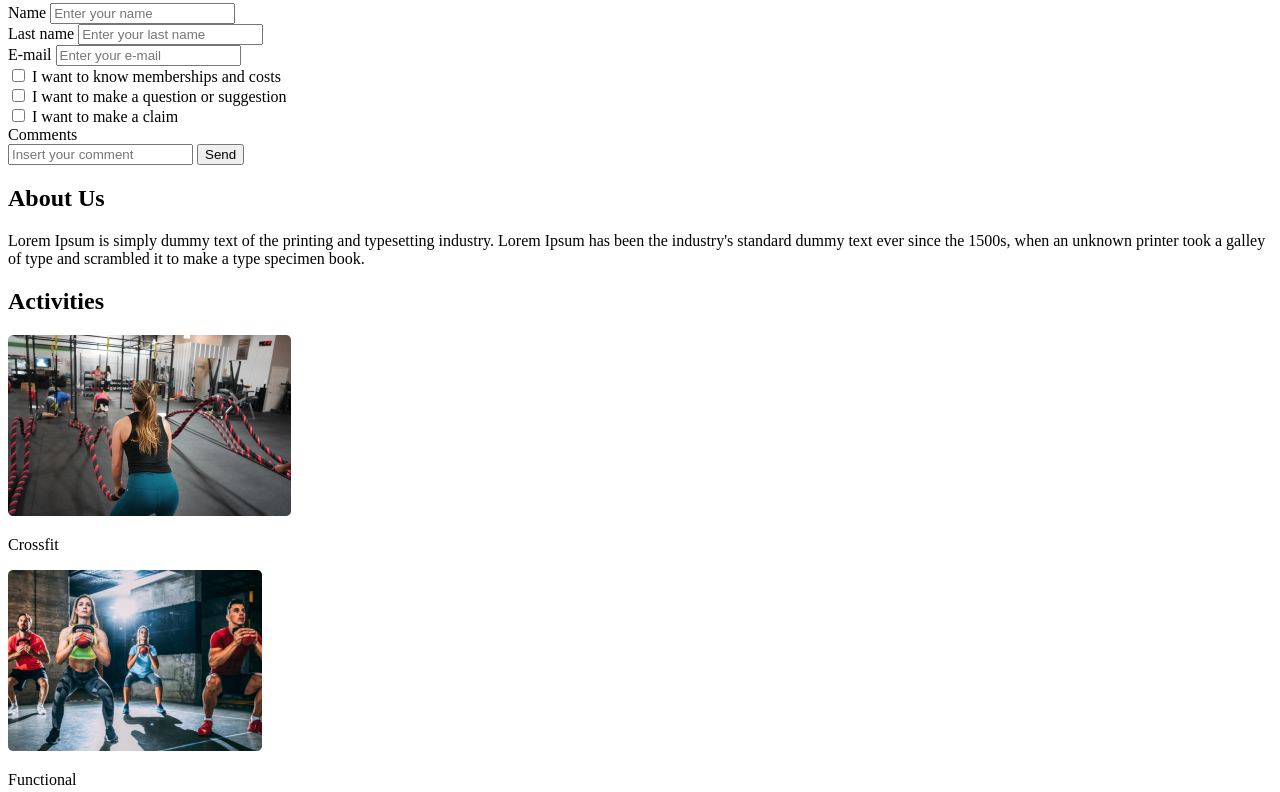
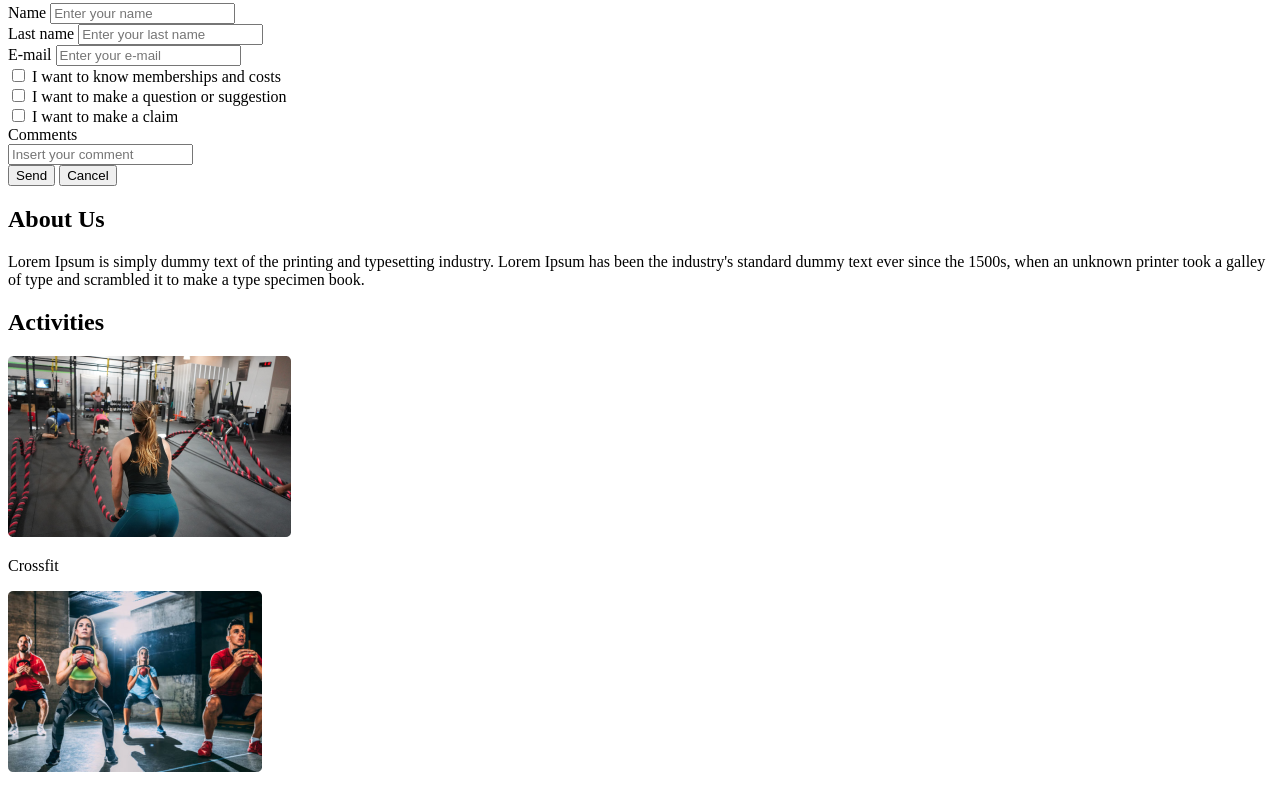
Before and after one commit to Federico-Peralta/BaSP-M2023, a plain HTML site: page Week-02/index.html in a window 1280 px wide. Shown: the part 1732-2524 px from the top of the page. Drawn offline with Linux system fonts and the light colour scheme.

Commit message:
BaSP-W02-2023: index.html footer and README.md fixed

```diff
--- a/Week-02/index.html
+++ b/Week-02/index.html
@@ -113,8 +113,12 @@
                     <input type="text" name="comments" placeholder="Insert your comment">
 
                 </label>
+            </div>
+            <div>
                 <button>Send</button>
+                <button>Cancel</button>
             </div>
+
         </section>
         <section>
             <div>
@@ -187,6 +191,7 @@
         <a href="https://www.linkedin.com"><img src="assets/img/linkedIn-icon.png" alt="linkedIn-icon"></a>
         <p>Rosario, Argentina Copyright © 2022 Radium Rocket. All rights reserved.</p>
         </div>
+        <div><img src="assets/img/img-02.png" alt="rocket-logo"></div>
     </footer>
     </main>
 </body>
```
Also changed, not shown: 1 other file.
